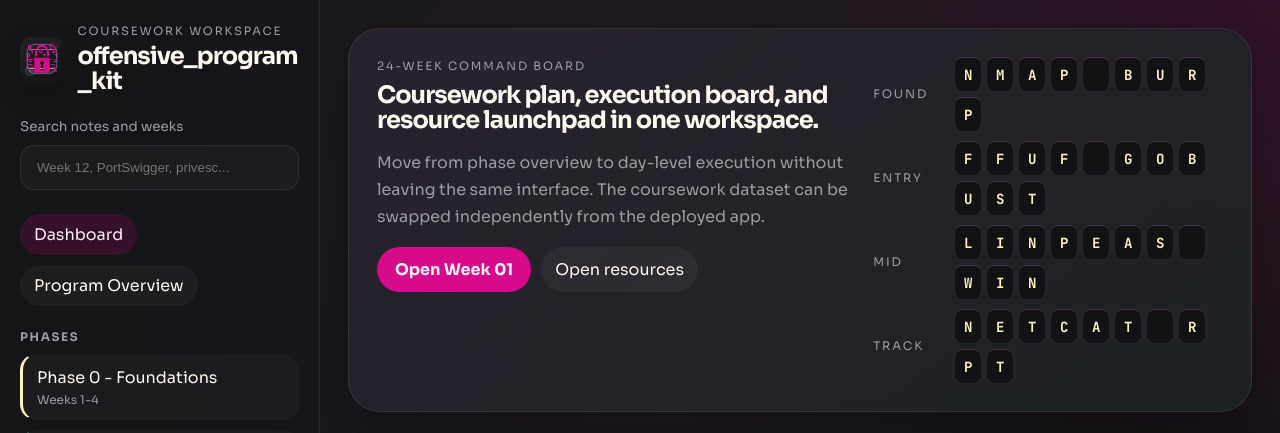
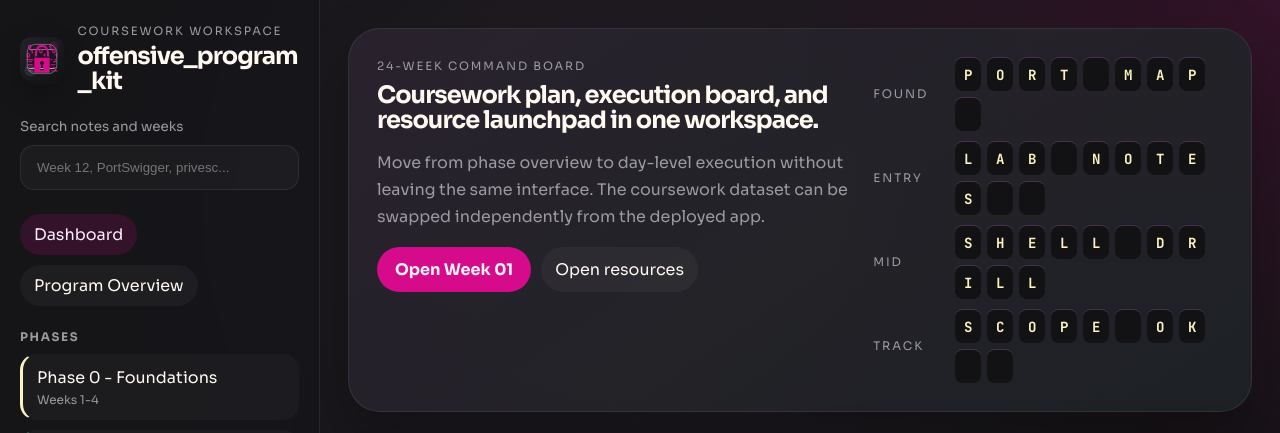
Before and after one commit to danyel-ii/offensive_program_kit, a React (Vite) app: page / in a window 1280 px wide. Shown: the top 433 px of the page. Built offline with nearby package versions, Linux system fonts and the light colour scheme.

Commit message:
Animate dashboard board by phase

```diff
--- a/src/App.jsx
+++ b/src/App.jsx
@@ -4,6 +4,7 @@ import { marked } from "marked";
 const programDataUrl = `${import.meta.env.BASE_URL}programData.json`;
 const appIconUrl = `${import.meta.env.BASE_URL}icon.svg`;
 const installPromptEventName = "beforeinstallprompt";
+const boardAlphabet = "ABCDEFGHIJKLMNOPQRSTUVWXYZ0123456789";
 
 const linkRenderer = new marked.Renderer();
 linkRenderer.link = function ({ href, title, tokens }) {
@@ -19,6 +20,32 @@ marked.setOptions({
 });
 
 const phaseColors = ["phase-shell", "phase-pulse", "phase-tide", "phase-ember"];
+const phaseBoardVariants = {
+  "Phase 0 - Foundations": {
+    FOUND: "PORT MAP",
+    ENTRY: "LAB NOTES",
+    MID: "SHELL DRILL",
+    TRACK: "SCOPE OK",
+  },
+  "Phase 1 - Offensive Entry": {
+    FOUND: "ENUM FIRST",
+    ENTRY: "WEB PATHS",
+    MID: "BURP FLOW",
+    TRACK: "FIRST POP",
+  },
+  "Phase 2 - Intermediate Exploitation": {
+    FOUND: "CHAIN RISK",
+    ENTRY: "PRIV CHECK",
+    MID: "LIN WIN",
+    TRACK: "MOVE FAST",
+  },
+  "Phase 3 - OSCP Track": {
+    FOUND: "MOCK OPS",
+    ENTRY: "TIME BOX",
+    MID: "PROOF NOW",
+    TRACK: "PG PUSH",
+  },
+};
 
 function markdownToHtml(markdown) {
   return { __html: marked.parse(markdown || "") };
@@ -33,6 +60,24 @@ function formatFrontmatterLabel(value) {
   return String(value).replace(/_/g, " ");
 }
 
+function fitBoardValue(value, length) {
+  return value.toUpperCase().slice(0, length).padEnd(length, " ");
+}
+
+function resolveBoardRows(rows, activePhase) {
+  const phaseVariant = phaseBoardVariants[activePhase];
+  if (!phaseVariant) return rows;
+
+  return rows.map((row) => ({
+    ...row,
+    value: fitBoardValue(phaseVariant[row.label] || row.value, row.value.length),
+  }));
+}
+
+function randomBoardChar() {
+  return boardAlphabet[Math.floor(Math.random() * boardAlphabet.length)];
+}
+
 function App() {
   const [programData, setProgramData] = useState(null);
   const [selectedType, setSelectedType] = useState("dashboard");
@@ -44,6 +89,7 @@ function App() {
   const [sidebarOpen, setSidebarOpen] = useState(false);
   const [installPrompt, setInstallPrompt] = useState(null);
   const [appInstalled, setAppInstalled] = useState(false);
+  const [boardPhase, setBoardPhase] = useState("");
 
   useEffect(() => {
     let cancelled = false;
@@ -55,6 +101,7 @@ function App() {
         setProgramData(payload);
         setSelectedId(payload.weeks[0]?.id ?? "");
         setSelectedDay(payload.dayOrder[0] ?? "Saturday");
+        setBoardPhase(payload.phases[0]?.title ?? "");
       }
     }
 
@@ -120,6 +167,16 @@ function App() {
   }, [selectedId, selectedWeek]);
 
   function selectView(type, id = "") {
+    if (programData) {
+      if (type === "phase") {
+        const phase = programData.phases.find((item) => item.id === id);
+        setBoardPhase(phase?.title ?? boardPhase);
+      } else if (type === "week") {
+        const week = programData.weeks.find((item) => item.id === id);
+        setBoardPhase(week?.phase ?? boardPhase);
+      }
+    }
+
     setSelectedType(type);
     setSelectedId(id);
     setSidebarOpen(false);
@@ -306,6 +363,7 @@ function App() {
         {selectedType === "dashboard" && (
           <DashboardView
             data={programData}
+            boardPhase={boardPhase}
             seconds={seconds}
             timerPaused={timerPaused}
             onToggleTimer={() => setTimerPaused((previous) => !previous)}
@@ -348,8 +406,10 @@ function SidebarButton({ active, title, meta, onClick, accentClass = "" }) {
   );
 }
 
-function DashboardView({ data, seconds, timerPaused, onToggleTimer, onSelectWeek, onSelectResource }) {
+function DashboardView({ data, boardPhase, seconds, timerPaused, onToggleTimer, onSelectWeek, onSelectResource }) {
   const currentWeek = data.weeks[0];
+  const boardRows = resolveBoardRows(data.toolRows, boardPhase);
+
   return (
     <>
       <section className="hero-card">
@@ -370,7 +430,7 @@ function DashboardView({ data, seconds, timerPaused, onToggleTimer, onSelectWeek
           </div>
         </div>
         <div className="hero-board">
-          <SplitFlapBoard rows={data.toolRows} />
+          <SplitFlapBoard rows={boardRows} phaseLabel={boardPhase} />
         </div>
       </section>
 
@@ -384,15 +444,48 @@ function DashboardView({ data, seconds, timerPaused, onToggleTimer, onSelectWeek
   );
 }
 
-function SplitFlapBoard({ rows }) {
+function SplitFlapBoard({ rows, phaseLabel }) {
+  const [displayRows, setDisplayRows] = useState(rows);
+
+  useEffect(() => {
+    let frame = 0;
+    const totalFrames = 16;
+    const interval = window.setInterval(() => {
+      frame += 1;
+      setDisplayRows(
+        rows.map((row) => {
+          const chars = row.value.split("");
+          const nextValue = chars
+            .map((char, index) => {
+              if (char === " ") return " ";
+              const settleFrame = Math.min(totalFrames, 4 + index);
+              return frame >= settleFrame ? char : randomBoardChar();
+            })
+            .join("");
+
+          return { ...row, displayValue: nextValue };
+        }),
+      );
+
+      if (frame >= totalFrames) {
+        window.clearInterval(interval);
+      }
+    }, 55);
+
+    return () => window.clearInterval(interval);
+  }, [rows]);
+
   return (
-    <div className="split-board">
-      {rows.map((row) => (
+    <div className="split-board" aria-label={`Status board for ${phaseLabel || "the current phase"}`}>
+      {displayRows.map((row) => (
         <div className="split-row" key={row.label}>
           <span className="split-label">{row.label}</span>
           <div className="split-cells">
-            {row.value.split("").map((char, index) => (
-              <span className={`split-cell ${char === " " ? "dim" : ""}`} key={`${row.label}-${index}`}>
+            {(row.displayValue || row.value).split("").map((char, index) => (
+              <span
+                className={`split-cell ${char === " " ? "dim" : ""} ${row.displayValue && char !== row.value[index] ? "scrambling" : ""}`}
+                key={`${row.label}-${index}`}
+              >
                 {char === " " ? "" : char}
               </span>
             ))}
--- a/src/styles.css
+++ b/src/styles.css
@@ -397,10 +397,20 @@ a {
   font-family: "JetBrains Mono", "IBM Plex Mono", monospace;
   font-weight: 700;
   font-size: 0.88rem;
+  transition:
+    transform 140ms ease,
+    color 140ms ease,
+    background-color 140ms ease;
 }
 
 .split-cell.dim {
   color: rgba(251, 243, 193, 0.22);
+}
+
+.split-cell.scrambling {
+  background: #1d1520;
+  color: var(--mint);
+  transform: translateY(-1px);
 }
 
 .task-shell {
```
